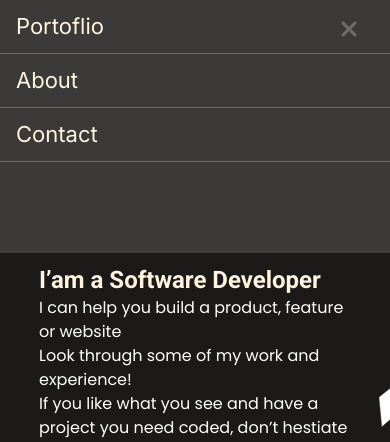
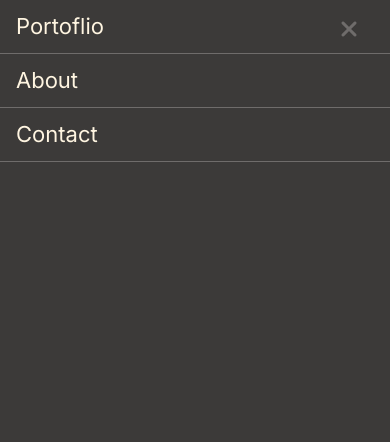
Before and after one commit to prolajumokeoni/portfolio-mobile, a plain HTML site: page index.html in a window 390 px wide. Both pictures are taken after a click on the button 366 px from the left and 29 px from the top of the page. Shown: the top 442 px of the page. Drawn offline with Linux system fonts and the light colour scheme.

Commit message:
Increase mobile menu background size

```diff
--- a/css/main.css
+++ b/css/main.css
@@ -49,7 +49,7 @@ li {
   top: 0;
   left: 0;
   background-color: #3c3a39;
-  min-height: 30vh;
+  min-height: 100vh;
   z-index: 999;
   width: 100%;
 }
```
